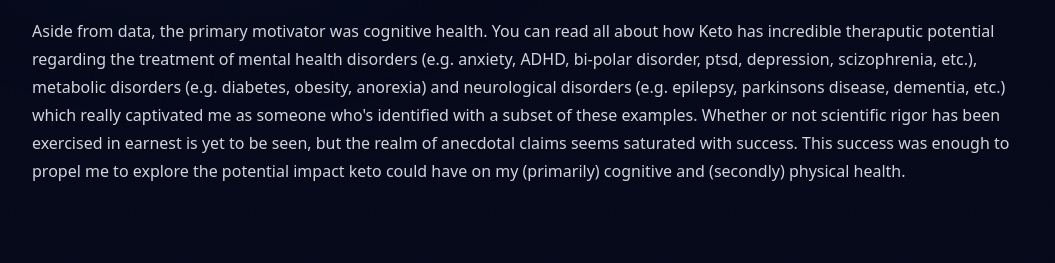
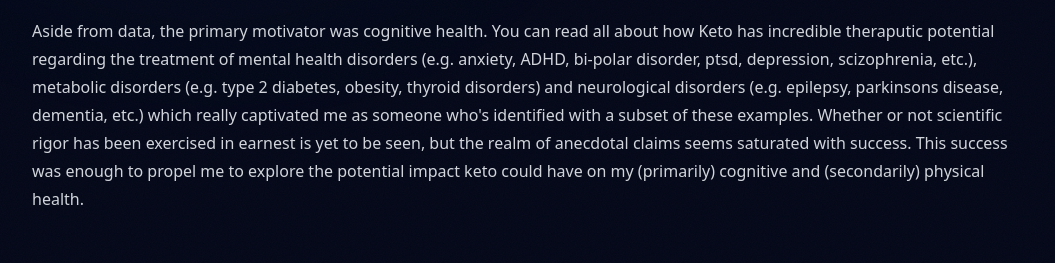
Before and after one commit to happyethan2/personal-website, an Astro site: page /blog/2025-07-24-keto-intro in a window 1280 px wide. Shown: the part 874-1137 px from the top of the page, without its empty margins (112-1167 px from the left). Built offline with nearby package versions, Linux system fonts and the light colour scheme; Astro itself is replaced by a stand-in of ours.

Commit message:
changed content

```diff
--- a/src/content/posts/2025-07-24-keto-intro.mdx
+++ b/src/content/posts/2025-07-24-keto-intro.mdx
@@ -10,4 +10,4 @@ tags: ["Keto", "Meditation"]
 
 Keto has made a profound impact on my life in ways I didn't expect. My motivations to start were data-driven, which if you know me is no surprise. SiBio offers the market's only continuous ketone monitor which I heard of in March this year from a friend (who's been keto/carnivore for over 6 years). I often feel like I wouldnt've stuck to it if not for a graph on my phone that essentially reflected my insulin levels. Nonetheless I did, and I'm still going 5 months later even though I thought I'd have stopped by now.
 
-Aside from data, the primary motivator was cognitive health. You can read all about how Keto has incredible theraputic potential regarding the treatment of mental health disorders (e.g. anxiety, ADHD, bi-polar disorder, ptsd, depression, scizophrenia, etc.), metabolic disorders (e.g. diabetes, obesity, anorexia) and neurological disorders (e.g. epilepsy, parkinsons disease, dementia, etc.) which really captivated me as someone who's identified with a subset of these examples. Whether or not scientific rigor has been exercised in earnest is yet to be seen, but the realm of anecdotal claims seems saturated with success. This success was enough to propel me to explore the potential impact keto could have on my (primarily) cognitive and (secondly) physical health.
+Aside from data, the primary motivator was cognitive health. You can read all about how Keto has incredible theraputic potential regarding the treatment of mental health disorders (e.g. anxiety, ADHD, bi-polar disorder, ptsd, depression, scizophrenia, etc.), metabolic disorders (e.g. type 2 diabetes, obesity, thyroid disorders) and neurological disorders (e.g. epilepsy, parkinsons disease, dementia, etc.) which really captivated me as someone who's identified with a subset of these examples. Whether or not scientific rigor has been exercised in earnest is yet to be seen, but the realm of anecdotal claims seems saturated with success. This success was enough to propel me to explore the potential impact keto could have on my (primarily) cognitive and (secondarily) physical health.
```
